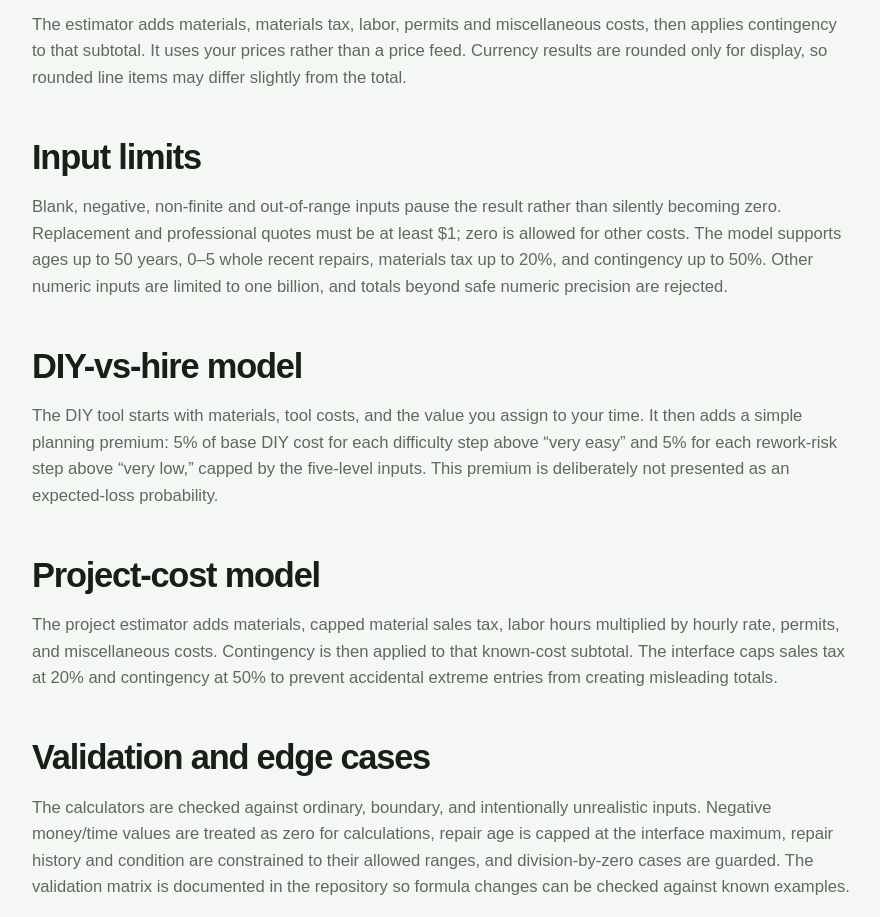
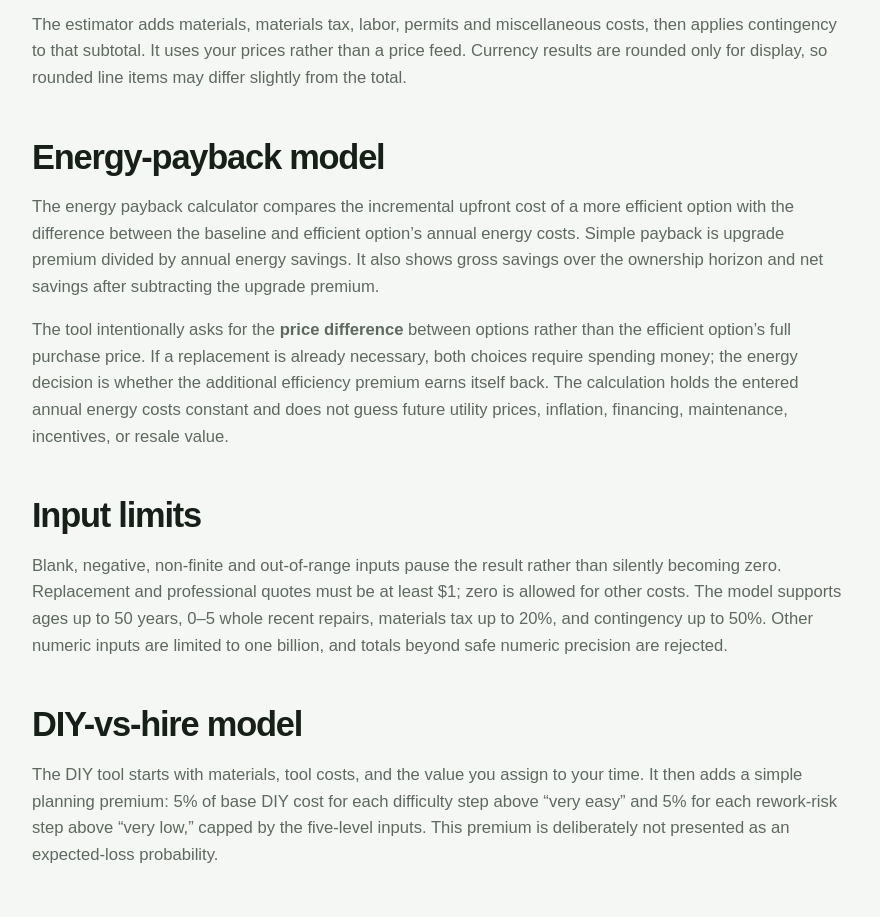
Before and after one commit to alexsulpizio-stack/HomeRepairMath, a Next.js app: page /methodology in a window 1280 px wide. Shown: the part 2140-3057 px from the top of the page, without its empty margins (198-1078 px from the left). Built offline with nearby package versions, Linux system fonts and the light colour scheme; no server answers.

Commit message:
Document energy payback methodology

```diff
--- a/app/methodology/page.tsx
+++ b/app/methodology/page.tsx
@@ -45,6 +45,10 @@ export default function MethodologyPage() {
       <h2>Project budget</h2>
       <p>The estimator adds materials, materials tax, labor, permits and miscellaneous costs, then applies contingency to that subtotal. It uses your prices rather than a price feed. Currency results are rounded only for display, so rounded line items may differ slightly from the total.</p>
 
+      <h2>Energy-payback model</h2>
+      <p>The energy payback calculator compares the incremental upfront cost of a more efficient option with the difference between the baseline and efficient option’s annual energy costs. Simple payback is upgrade premium divided by annual energy savings. It also shows gross savings over the ownership horizon and net savings after subtracting the upgrade premium.</p>
+      <p>The tool intentionally asks for the <strong>price difference</strong> between options rather than the efficient option’s full purchase price. If a replacement is already necessary, both choices require spending money; the energy decision is whether the additional efficiency premium earns itself back. The calculation holds the entered annual energy costs constant and does not guess future utility prices, inflation, financing, maintenance, incentives, or resale value.</p>
+
       <h2>Input limits</h2>
       <p>Blank, negative, non-finite and out-of-range inputs pause the result rather than silently becoming zero. Replacement and professional quotes must be at least $1; zero is allowed for other costs. The model supports ages up to 50 years, 0–5 whole recent repairs, materials tax up to 20%, and contingency up to 50%. Other numeric inputs are limited to one billion, and totals beyond safe numeric precision are rejected.</p>
 
```
